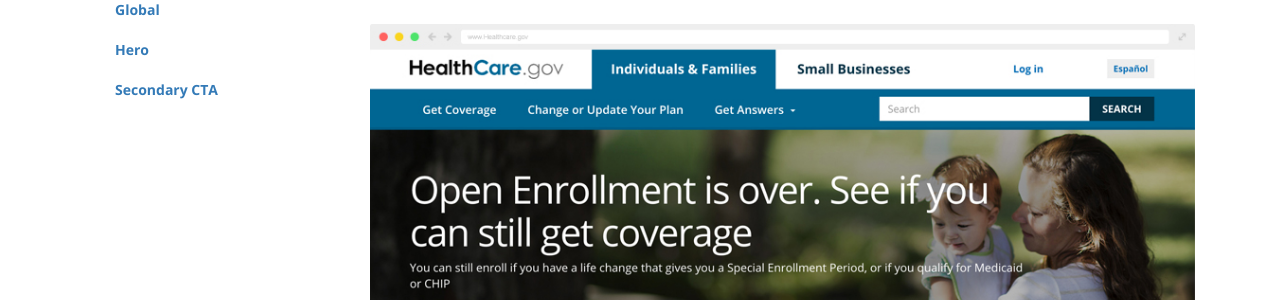
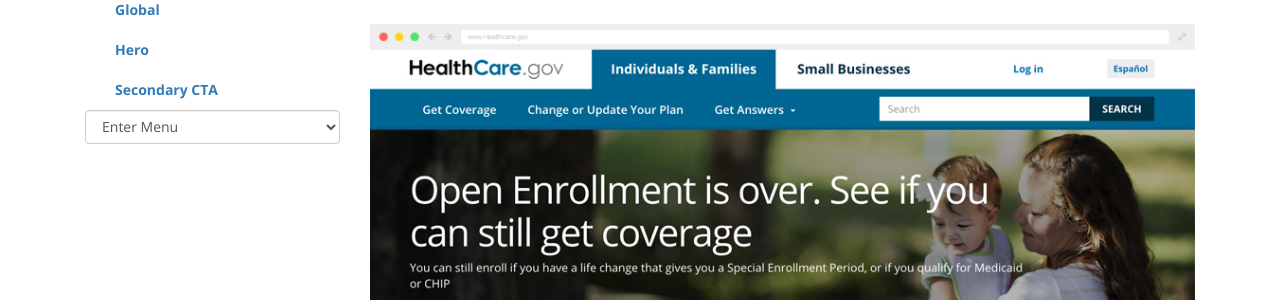
Before and after one commit to CMSgov/HealthCare.gov-Styleguide, a Jekyll site: the page built from _posts/0001-01-01-design.md, in a window 1280 px wide. Shown: the part 512-812 px from the top of the page. Built offline with Jekyll 4.4.1, drawn with Linux system fonts in a browser that asks for light colours; nearby versions of some CDN libraries; library files that are not in the unit come from our copies; Markdown is read by kramdown in place of the engine named in the settings.

Commit message:
Broke subnavigation off into its own include file to prepare for mobile integration.

```diff
--- /dev/null
+++ b/_includes/sub-navigation.html
@@ -0,0 +1,60 @@
+<div class="col-sm-3">
+	<div class="subnav-wrapper">
+		<ul class="subnav affix-top" data-spy="affix">
+			{% comment %}<!-- Variable Assignment -->{% endcomment %}
+			{% assign subNav = false %}
+			{% assign currentCategory = "" %}
+			{% assign currentURL = page.url %}
+
+			{% for post in site.posts reversed %}
+				{% comment %}<!-- Iterate Over Pages that match landing page / section -->{% endcomment %}
+				{% if post.section == page.section and post.layout != "landing-page" %}
+
+					{% comment %}<!-- Starting a new subcategory -->{% endcomment %}
+					{% if currentCategory != post.categories[0] and post.categories[0] != nil %}
+						{% if subNav == true%}
+								</li>
+							</ul>
+						{% endif %}
+						{% assign subNav = true %}
+						{% assign currentCategory = post.categories[0] %}
+						<li><span class="glyphicon glyphicon-chevron-right"></span><a class="toggle-interior-nav" href="javascript:;">{{ post.categories[0] }}</a>
+							<ul>
+								<li><a class="{% if currentURL == post.url %}current{% endif %}" href="{{site.baseurl}}{{ post.url }}">{{ post.nav-title }}</a></li>
+
+					{% comment %}<!-- No subcategory -->{% endcomment %}
+					{% elsif post.categories[0] == nil %}
+						{% if subNav == true %}
+								</ul>
+							</li>
+						{% endif %}
+						<li><a class="{% if currentURL == post.url %}current{% endif %}" href="{{site.baseurl}}{{ post.url }}">{{ post.nav-title }}</a></li>
+						{% assign subNav = false %}
+
+					{% comment %}<!-- Inside subcategory -->{% endcomment %}
+					{% else %}
+						<li><a class="{% if currentURL == post.url %}current{% endif %}" href="{{site.baseurl}}{{ post.url }}">{{ post.nav-title }}</a></li>
+					{% endif %}
+			  	{% endif %}
+			{% endfor %}
+
+			{% comment %}<!-- Cleanup if last link was inside subcategory -->{% endcomment %}
+			{% if subNav == true%}
+					</li>
+				</ul>
+			{% endif %}
+		</ul>
+	</div>
+
+	<div class="mobile-subnav-wrapper">
+		<select class="form-control" name="dropdown-name" aria-label="Dropdown label" data-type="">
+			<option value="">Enter Menu</option>
+			{% for post in site.posts reversed %}
+				{% comment %}<!-- Iterate Over Pages that match landing page / section -->{% endcomment %}
+				{% if post.section == page.section and post.layout != "landing-page" %}
+					<option value="{{ post.nav-title }}">{{ post.nav-title }}</option>
+				{% endif %}
+			{% endfor %}
+		</select>
+	</div>
+</div>
--- a/_layouts/landing-page.html
+++ b/_layouts/landing-page.html
@@ -13,55 +13,9 @@
 		</div>
 	</div>
 	<div class="container">
-			<div class="col-sm-3">
-				<ul class="subnav affix-top" data-spy="affix">
-					{% comment %}<!-- Variable Assignment -->{% endcomment %}
-					{% assign subNav = false %}
-					{% assign currentCategory = "" %}
-					{% assign currentURL = page.url %}
-
-					{% for post in site.posts reversed %}
-						{% comment %}<!-- Iterate Over Pages that match landing page / section -->{% endcomment %}
-						{% if post.section == page.section and post.layout != "landing-page" %}
-
-							{% comment %}<!-- Starting a new subcategory -->{% endcomment %}
-							{% if currentCategory != post.categories[0] and post.categories[0] != nil %}
-								{% if subNav == true%}
-										</li>
-									</ul>
-								{% endif %}
-								{% assign subNav = true %}
-								{% assign currentCategory = post.categories[0] %}
-								<li><span class="glyphicon glyphicon-chevron-right"></span><a class="toggle-interior-nav" href="javascript:;">{{ post.categories[0] }}</a>
-									<ul>
-										<li><a class="{% if currentURL == post.url %}current{% endif %}" href="{{site.baseurl}}{{ post.url }}">{{ post.nav-title }}</a></li>
-
-							{% comment %}<!-- No subcategory -->{% endcomment %}
-							{% elsif post.categories[0] == nil %}
-								{% if subNav == true %}
-										</ul>
-									</li>
-								{% endif %}
-								<li><a class="{% if currentURL == post.url %}current{% endif %}" href="{{site.baseurl}}{{ post.url }}">{{ post.nav-title }}</a></li>
-								{% assign subNav = false %}
-
-							{% comment %}<!-- Inside subcategory -->{% endcomment %}
-							{% else %}
-								<li><a class="{% if currentURL == post.url %}current{% endif %}" href="{{site.baseurl}}{{ post.url }}">{{ post.nav-title }}</a></li>
-							{% endif %}
-					  	{% endif %}
-					{% endfor %}
-
-					{% comment %}<!-- Cleanup if last link was inside subcategory -->{% endcomment %}
-					{% if subNav == true%}
-							</li>
-						</ul>
-					{% endif %}
-				</ul>
-			</div>
-			<div class="col-sm-9">
-				{{ content }}
-			</div>
+		{% include sub-navigation.html %}
+		<div class="col-sm-9">
+			{{ content }}
 		</div>
 	</div>
 </div>
```
Also changed, not shown: _layouts/detail-page.html (+3 -49 lines).
